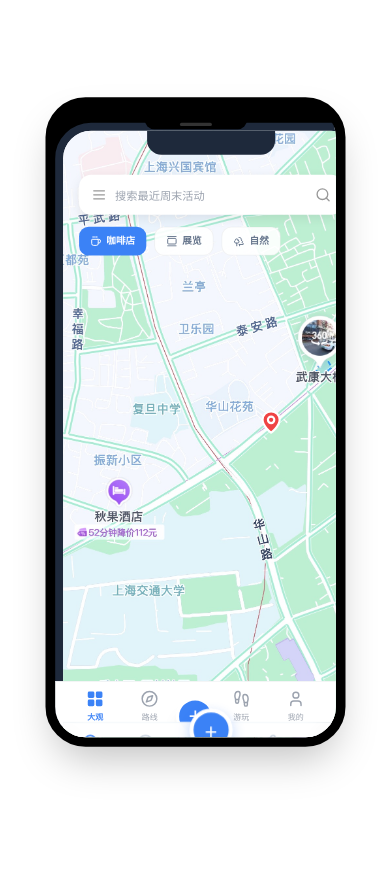
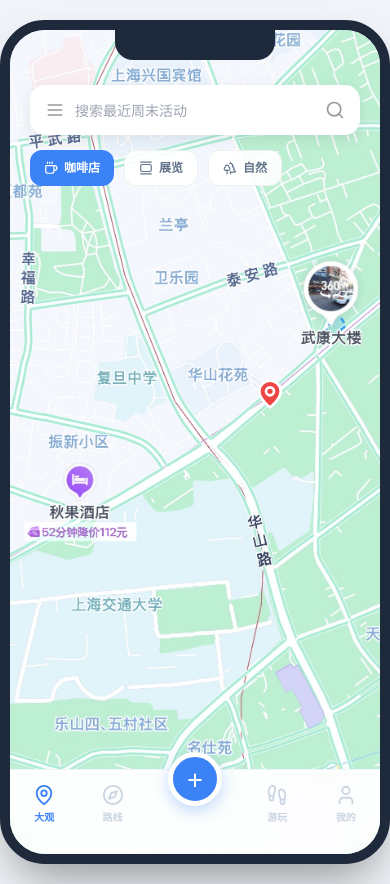
Before and after one commit to Annathewitch/Grand-View-Garden, a Next.js app: page / in a window 390 px wide. Before the commit the page ends 844 px from the top, so only its background shows below. Built offline with nearby package versions, Linux system fonts and the light colour scheme.

Commit message:
Refactor layout to simplify body structure
Removed iPhone container styles and navigation links.

```diff
--- a/app/layout.tsx
+++ b/app/layout.tsx
@@ -1,7 +1,5 @@
 import './globals.css';
 import type { Metadata } from 'next';
-import Link from 'next/link';
-import { LayoutGrid, Compass, Footprints, User } from 'lucide-react'; // 引入图标库
 
 export const metadata: Metadata = {
   title: '大观园 - CityWalk 发现与记录',
@@ -14,42 +12,13 @@ export default function RootLayout({
 }) {
   return (
     <html lang="zh">
-      <body className="bg-white flex justify-center items-center min-h-screen">
-        {/* 模拟 iPhone 15 外壳 */}
-        <div className="w-[375px] h-[812px] bg-black rounded-[50px] border-[12px] border-black shadow-2xl overflow-hidden relative scale-[0.8] origin-center">
-
-          {/* 刘海屏幕区域 */}
-          <div className="absolute top-0 left-1/2 -translate-x-1/2 w-32 h-7 bg-black rounded-b-xl z-[100] flex justify-center items-end pb-1">
-             <div className="w-10 h-1 bg-white/20 rounded-full"></div>
-          </div>
-
-          {/* 内容区域 */}
-          <main className="h-full w-full relative">
-            {children}
-          </main>
-
-          {/* 底部导航栏 */}
-          <nav className="absolute bottom-0 left-0 right-0 h-[70px] bg-white border-t border-gray-100 flex justify-around items-center px-4 z-[90] pb-2">
-            <Link href="/" className="flex flex-col items-center gap-1 text-blue-500">
-              <LayoutGrid size={22} fill="currentColor"/>
-              <span className="text-[10px] font-bold">大观</span>
-            </Link>
-            <Link href="/routes" className="flex flex-col items-center gap-1 text-gray-400">
-              <Compass size={22}/>
-              <span className="text-[10px]">路线</span>
-            </Link>
-            <div className="relative">
-              <div className="w-12 h-12 bg-blue-500 rounded-full text-white text-3xl flex items-center justify-center -top-3 absolute left-1/2 -translate-x-1/2 font-light shadow-xl border-4 border-white active:scale-95 transition-transform">+</div>
-            </div>
-            <Link href="/walking" className="flex flex-col items-center gap-1 text-gray-400">
-              <Footprints size={22}/>
-              <span className="text-[10px]">游玩</span>
-            </Link>
-            <Link href="/profile" className="flex flex-col items-center gap-1 text-gray-400">
-              <User size={22}/>
-              <span className="text-[10px]">我的</span>
-            </Link>
-          </nav>
+      <body className="bg-[#f1f5f9] flex justify-center items-center min-h-screen">
+        {/* 注意：这里只保留最外层的物理装饰
+            具体的 iPhone 容器样式我们已经在各页面内定义好了
+            为了避免双重边框，我们将 layout 设置为简单的容器
+        */}
+        <div className="relative">
+          {children}
         </div>
       </body>
     </html>
```
